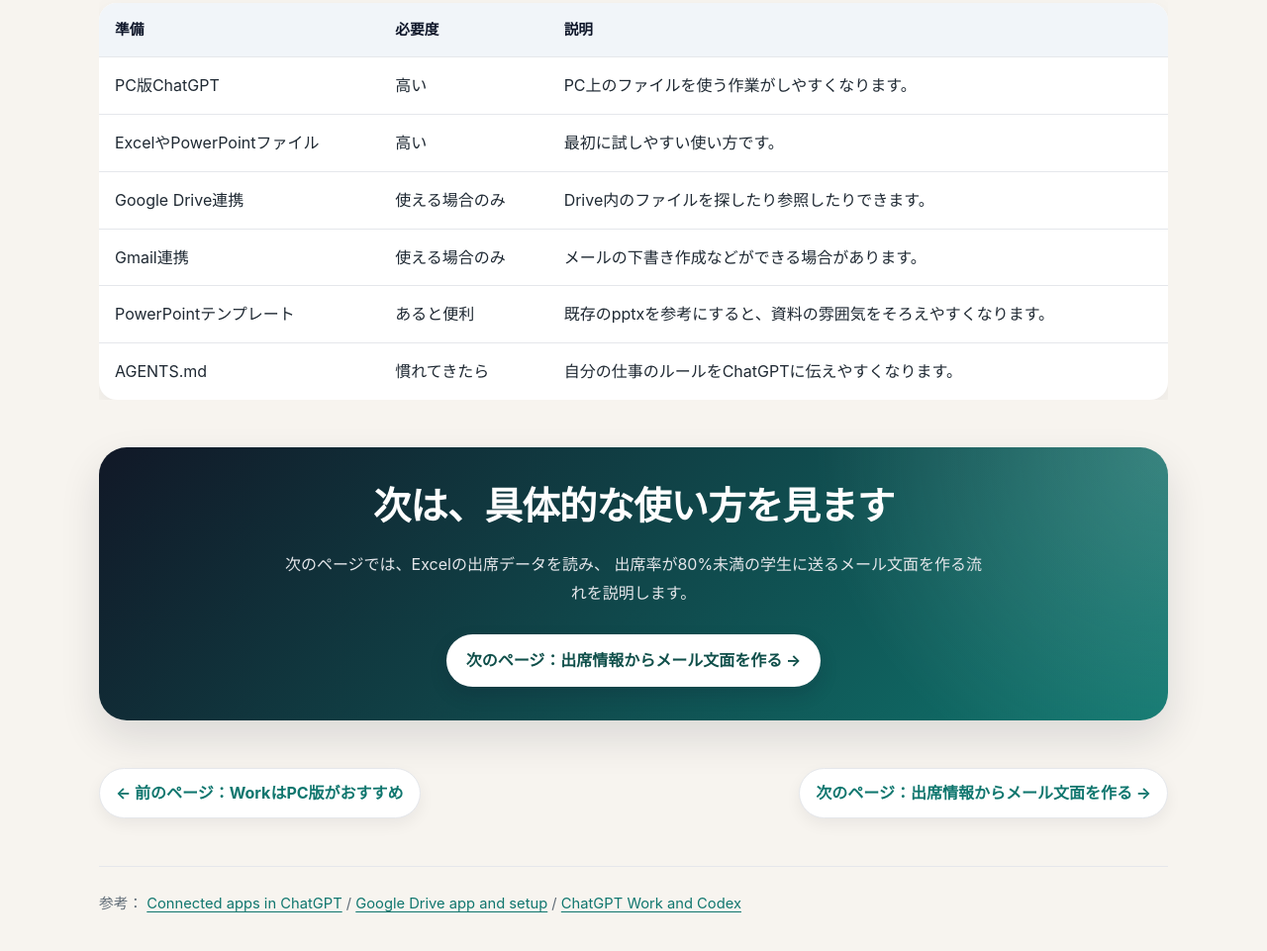
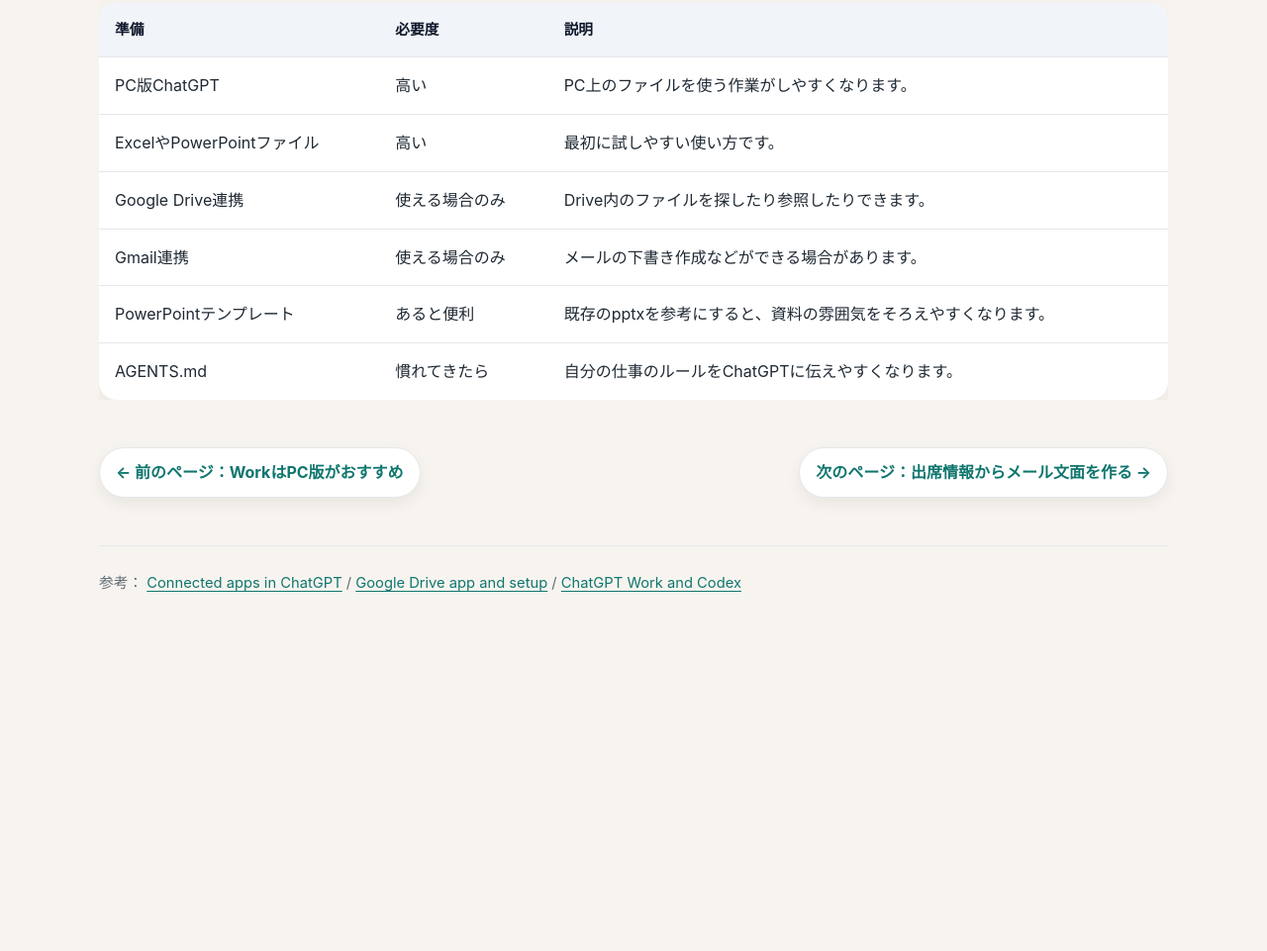
Before and after one commit to mizuki-takeuchi-tibc/web.io, a plain HTML site: page work-setup.html in a window 1280 px wide. Shown: the part 5153-6114 px from the top of the page at 99% size. After the commit the page ends 5827 px from the top, so only its background shows below. Drawn offline with Linux system fonts and the light colour scheme.

Commit message:
Update work-setup.html

```diff
--- a/work-setup.html
+++ b/work-setup.html
@@ -360,15 +360,6 @@
       </table>
     </section>
 
-    <section class="cta">
-      <h2>次は、具体的な使い方を見ます</h2>
-      <p>
-        次のページでは、Excelの出席データを読み、
-        出席率が80%未満の学生に送るメール文面を作る流れを説明します。
-      </p>
-      <a class="button" href="attendance-gmail.html">次のページ：出席情報からメール文面を作る →</a>
-    </section>
-
     <div class="nav-links">
       <a href="work-desktop.html">← 前のページ：WorkはPC版がおすすめ</a>
       <a href="attendance-gmail.html">次のページ：出席情報からメール文面を作る →</a>
```
